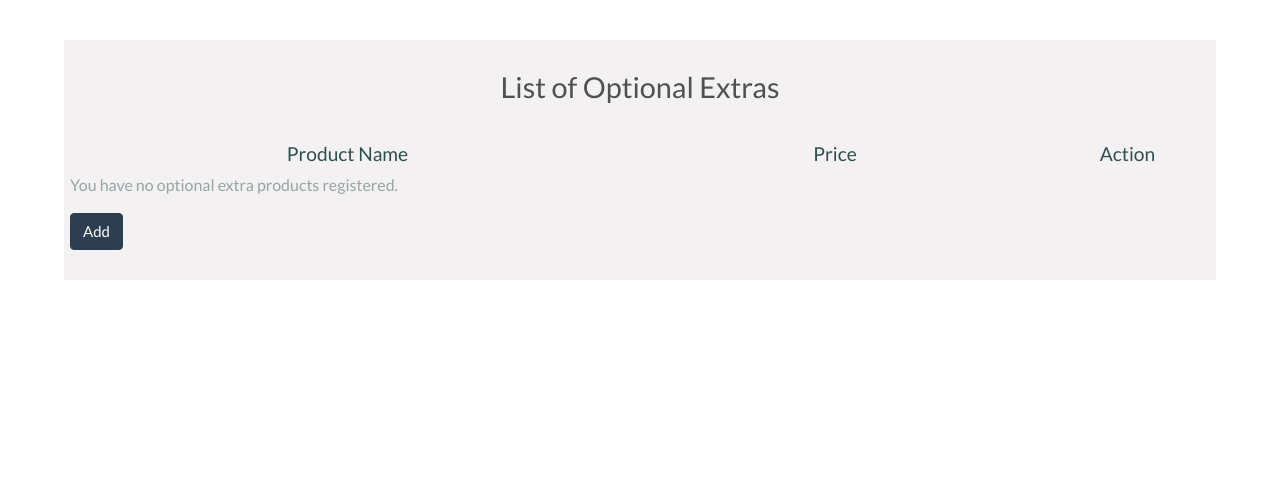
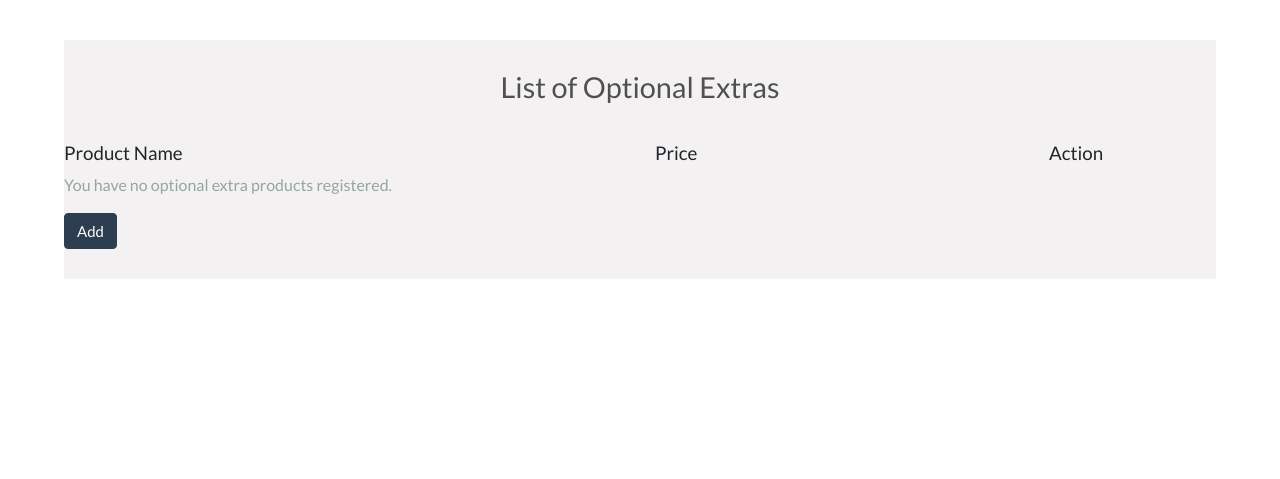
Before and after one commit to owngoal63/qp3, a Django app: template templates/quotepad/optionalextra_list.html in a window 1280 px wide. Shown: the part 71-550 px from the top of the page. Run offline with Django 3.2, Linux system fonts and the light colour scheme; the template is opened without the code that fills it, so the values that code supplies are empty; some libraries are stand-ins or nearby versions.

Commit message:
YH Fixed layout changes on Optionalextraslist

```diff
--- a/templates/quotepad/optionalextra_list.html
+++ b/templates/quotepad/optionalextra_list.html
@@ -2,7 +2,7 @@
 
 {% block content %}
 
-<div class="container component-details-container">
+<div class="container-fluid component-details-container">
     <div class="row">
         <div class="col-12">
             <h2>List of Optional Extras</h2>
@@ -16,13 +16,13 @@
 
     <div class="row price-list-headings">
         <div class="col-6">
-            <h4>Product Name</h4>
+            <h5>Product Name</h5>
         </div>
         <div class="col-4">
-            <h4>Price</h4>
+            <h5>Price</h5>
         </div>
         <div class="col-2">
-            <h4>Action</h4>
+            <h5>Action</h5>
         </div>
     </div>
 
```
